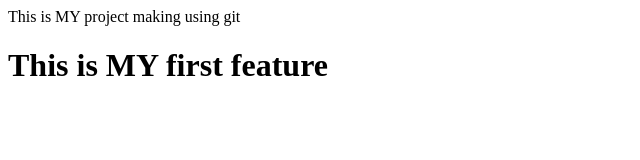
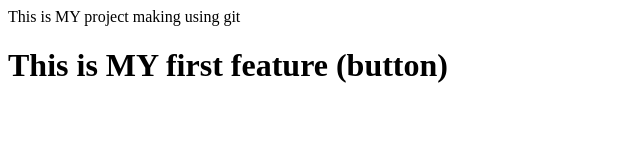
Before and after one commit to trailuser123/first-project, a plain HTML site: page index.html in a window 1280 px wide. Shown: the whole page, without its empty margins (0-640 px from the left). Drawn offline with Linux system fonts and the light colour scheme.

```diff
--- a/index.html
+++ b/index.html
@@ -1,3 +1,3 @@
 <p>This is MY project making using git </p>
 
-<h1> This is MY first feature</h1>
+<h1> This is MY first feature (button)</h1>
```
